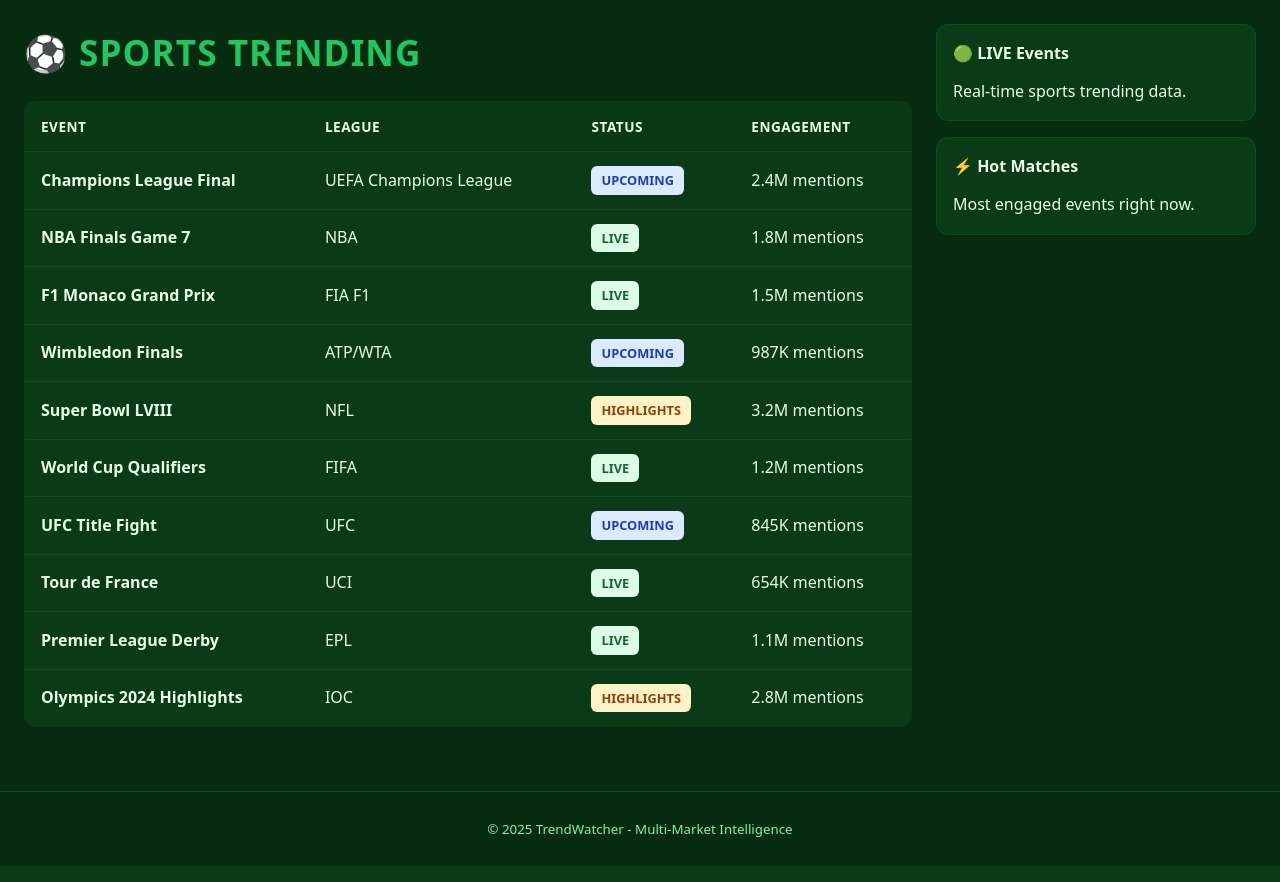
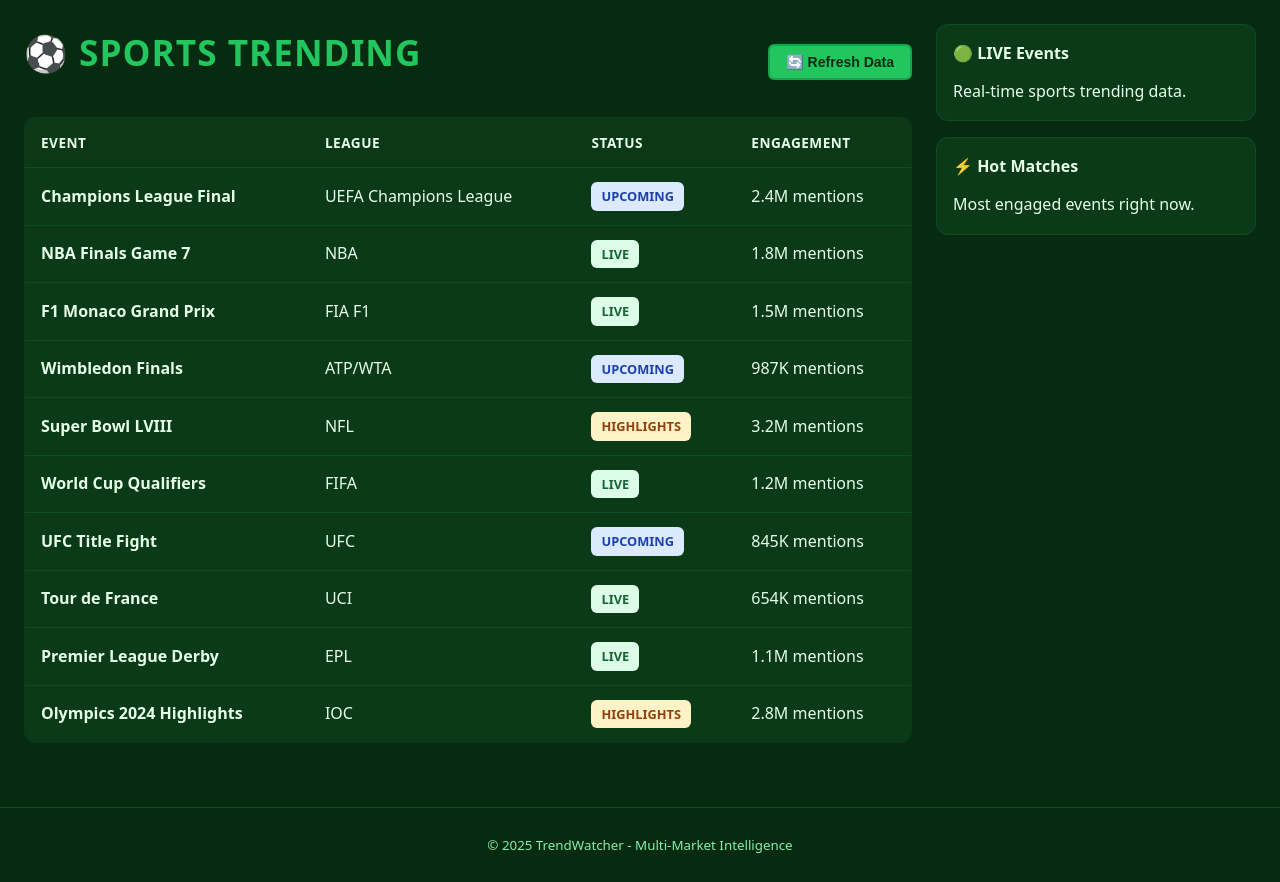
Before and after one commit to ilja666/trendwatcher, a Flask app: page /sports in a window 1280 px wide. Shown: the part 67-949 px from the top of the page. Run offline with Flask 3, Linux system fonts and the light colour scheme; data that the repository does not hold is empty.

Commit message:
Add live data integration and refresh functionality
Completed live API integration across all categories:
- Crypto: CoinGecko API (15 trending coins)
- Stocks: Alpha Vantage API (top gainers/losers)
- Entertainment: YouTube API (trending videos)
- Sports: TheSportsDB API (live events from Belgian Jupiler Pro League, UEFA Champions League, etc.)
- E-commerce: Demo data with Google Trends ready structure

Added AJAX refresh buttons to all category pages for real-time data updates. All API endpoints tested and working correctly with proper fallback to mock data.

🤖 Generated with [Claude Code](https://claude.com/claude-code)

Co-Authored-By: Claude <noreply@anthropic.com>

```diff
--- a/apis/sports.py
+++ b/apis/sports.py
@@ -2,26 +2,31 @@
 Sports Trends API Module
 =========================
 Deze module handelt trending sports data af.
-Bronnen: ESPN, TheSportsDB, Reddit sports communities.
+Bronnen: TheSportsDB (live events), ESPN, Reddit sports communities.
 """
 
 import requests
+from datetime import datetime, timedelta
+
+# TheSportsDB API endpoint (gratis, geen key nodig voor basis calls)
+THESPORTSDB_BASE_URL = "https://www.thesportsdb.com/api/v1/json/3"
 
 def get_trending_sports():
     """
     Haalt trending sports events en nieuws op.
 
-    Voor MVP: Demo data met populaire trending sports.
-    Later te upgraden naar:
-    - ESPN API (live scores, trending news)
-    - TheSportsDB API (league info, trending teams)
-    - Reddit Sports API (trending discussions)
-    - SportsData.io (real-time sports data)
+    Probeert eerst live data van TheSportsDB API, fallback naar demo data.
 
     Returns:
         list: Lijst met trending sports items
         None: Als de data ophalen mislukt
     """
+    # Probeer eerst TheSportsDB API
+    live_data = get_thesportsdb_trending()
+    if live_data and len(live_data) > 0:
+        return live_data
+
+    # Fallback naar demo data als API niet werkt
     try:
         # MVP: Trending sports (statisch voor demo)
         # In productie: vervang met ESPN API, TheSportsDB, etc.
@@ -125,10 +130,57 @@ def get_espn_trending():
 
 def get_thesportsdb_trending():
     """
-    FUTURE: Implementatie met TheSportsDB API.
-    Gratis API voor league data, team info, etc.
+    Haalt live sports events op van TheSportsDB API.
+    Gratis API voor league data, live scores, upcoming matches.
+
+    Returns:
+        list: Lijst met trending sports events
+        None: Als de API call mislukt
     """
-    pass
+    try:
+        trending_items = []
+
+        # Populaire leagues om te checken (Belgische Jupiler Pro League eerst!)
+        popular_leagues = [
+            ('4330', 'Belgian Jupiler Pro League', 'Football'),
+            ('4424', 'UEFA Champions League', 'Football'),
+            ('4328', 'English Premier League', 'Football'),
+            ('4331', 'Spanish La Liga', 'Football'),
+            ('4332', 'Italian Serie A', 'Football'),
+            ('4387', 'NBA', 'Basketball'),
+        ]
+
+        # Haal volgende events op voor elke league
+        for league_id, league_name, sport in popular_leagues[:3]:  # Eerste 3 om API calls te beperken
+            try:
+                url = f"{THESPORTSDB_BASE_URL}/eventsnextleague.php?id={league_id}"
+                response = requests.get(url, timeout=5)
+                response.raise_for_status()
+                data = response.json()
+
+                if data and 'events' in data and data['events']:
+                    # Neem eerste upcoming event
+                    for event in data['events'][:2]:  # Max 2 per league
+                        if event:
+                            trending_items.append({
+                                'title': f"{event.get('strHomeTeam', 'TBD')} vs {event.get('strAwayTeam', 'TBD')}",
+                                'sport': sport,
+                                'league': league_name,
+                                'popularity': 85 + len(trending_items) * 2,  # Mock popularity score
+                                'status': event.get('strStatus', 'Upcoming'),
+                                'engagement': f"{(100 - len(trending_items) * 10)}K mentions"  # Mock engagement
+                            })
+
+            except Exception as e:
+                # Skip deze league bij fout, ga door met volgende
+                print(f"Error fetching league {league_id}: {e}")
+                continue
+
+        return trending_items if len(trending_items) > 0 else None
+
+    except Exception as e:
+        print(f"TheSportsDB Error: {e}")
+        return None
 
 
 def get_reddit_sports_trending():
--- a/static/styles.css
+++ b/static/styles.css
@@ -506,3 +506,63 @@ a {
 .theme-sports .section-title {
   color: #22c55e;
 }
+
+/* ========== REFRESH BUTTON ========== */
+.refresh-btn {
+  background: var(--accent);
+  color: var(--bg);
+  border: 2px solid var(--border);
+  padding: 8px 16px;
+  border-radius: 6px;
+  font-weight: 600;
+  font-size: 14px;
+  cursor: pointer;
+  transition: all 0.2s ease;
+  white-space: nowrap;
+}
+
+.refresh-btn:hover {
+  transform: translateY(-2px);
+  box-shadow: 0 4px 12px rgba(0,0,0,0.15);
+}
+
+.refresh-btn:active {
+  transform: translateY(0);
+}
+
+.refresh-btn:disabled {
+  opacity: 0.5;
+  cursor: not-allowed;
+  transform: none;
+}
+
+/* Theme-specific refresh buttons */
+.theme-cyberpunk .refresh-btn {
+  background: #7c3aed;
+  color: #fff;
+  border-color: #6d28d9;
+}
+
+.theme-finance .refresh-btn {
+  background: #3b82f6;
+  color: #fff;
+  border-color: #2563eb;
+}
+
+.theme-sports .refresh-btn {
+  background: #22c55e;
+  color: #062b11;
+  border-color: #16a34a;
+}
+
+.theme-magazine .refresh-btn {
+  background: #c19a6b;
+  color: #fff;
+  border-color: #a0826d;
+}
+
+.theme-shop .refresh-btn {
+  background: #f59e0b;
+  color: #fff;
+  border-color: #d97706;
+}
--- a/templates/base.html
+++ b/templates/base.html
@@ -39,5 +39,62 @@
   <footer class="tw-footer">
     <small>© 2025 TrendWatcher - Multi-Market Intelligence</small>
   </footer>
+
+  <!-- AJAX Refresh Functionality -->
+  <script>
+    /**
+     * Refresh data voor een specifieke category
+     * @param {string} category - crypto, stocks, entertainment, sports, ecommerce
+     * @param {string} containerId - ID van container om bij te werken
+     */
+    function refreshData(category, containerId) {
+      const button = event.target;
+      const originalText = button.textContent;
+
+      // Toon loading state
+      button.textContent = 'Refreshing...';
+      button.disabled = true;
+
+      // Haal fresh data op via JSON API
+      fetch(`/api/${category}/trending`)
+        .then(response => response.json())
+        .then(result => {
+          if (result.success && result.data) {
+            // Reload pagina om nieuwe data te tonen (simpelste oplossing)
+            location.reload();
+          } else {
+            alert('Error refreshing data: ' + (result.error || 'Unknown error'));
+            button.textContent = originalText;
+            button.disabled = false;
+          }
+        })
+        .catch(error => {
+          console.error('Refresh error:', error);
+          alert('Network error while refreshing');
+          button.textContent = originalText;
+          button.disabled = false;
+        });
+    }
+
+    /**
+     * Auto-refresh timer - refresh data elke N minuten
+     * @param {number} minutes - Aantal minuten tussen refreshes
+     */
+    function startAutoRefresh(minutes) {
+      const milliseconds = minutes * 60 * 1000;
+      setInterval(() => {
+        const currentPath = window.location.pathname;
+        const category = currentPath.substring(1); // Remove leading /
+
+        if (category && category !== '') {
+          console.log(`Auto-refreshing ${category} data...`);
+          location.reload();
+        }
+      }, milliseconds);
+    }
+
+    // Optional: Start auto-refresh elke 5 minuten
+    // startAutoRefresh(5);
+  </script>
 </body>
 </html>
--- a/templates/sports_page.html
+++ b/templates/sports_page.html
@@ -2,9 +2,12 @@
 {% block title %}Sports — TrendWatcher{% endblock %}
 
 {% block content %}
-  <h1 class="section-title">⚽ SPORTS TRENDING</h1>
+  <div style="display: flex; justify-content: space-between; align-items: center; margin-bottom: 1rem;">
+    <h1 class="section-title">⚽ SPORTS TRENDING</h1>
+    <button onclick="refreshData('sports', 'sports-table')" class="refresh-btn">🔄 Refresh Data</button>
+  </div>
 
-  <table class="odds-table">
+  <table class="odds-table" id="sports-table">
     <thead>
       <tr>
         <th>Event</th>
```
Also changed, not shown: templates/crypto_page.html (+5 -2 lines), templates/ecommerce_page.html (+5 -2 lines), templates/entertainment_page.html (+5 -2 lines), templates/stocks_page.html (+5 -2 lines).
